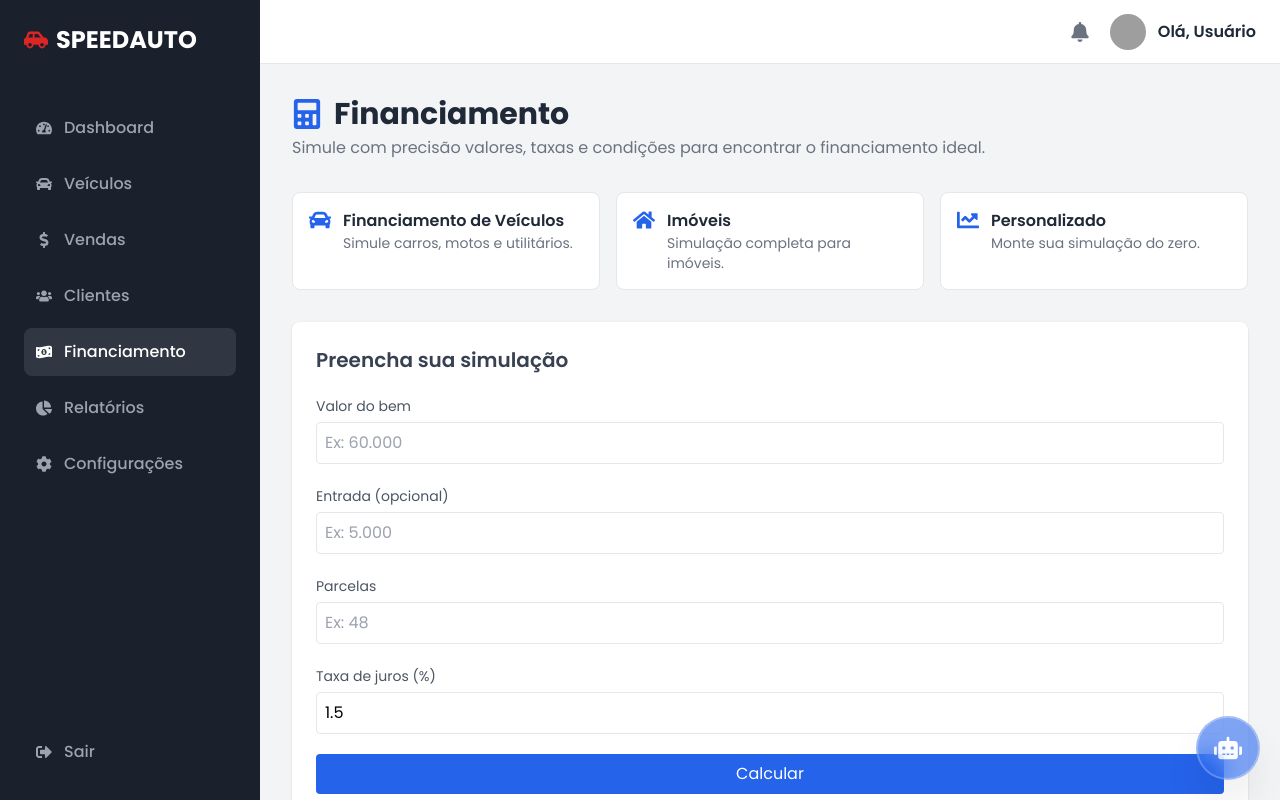
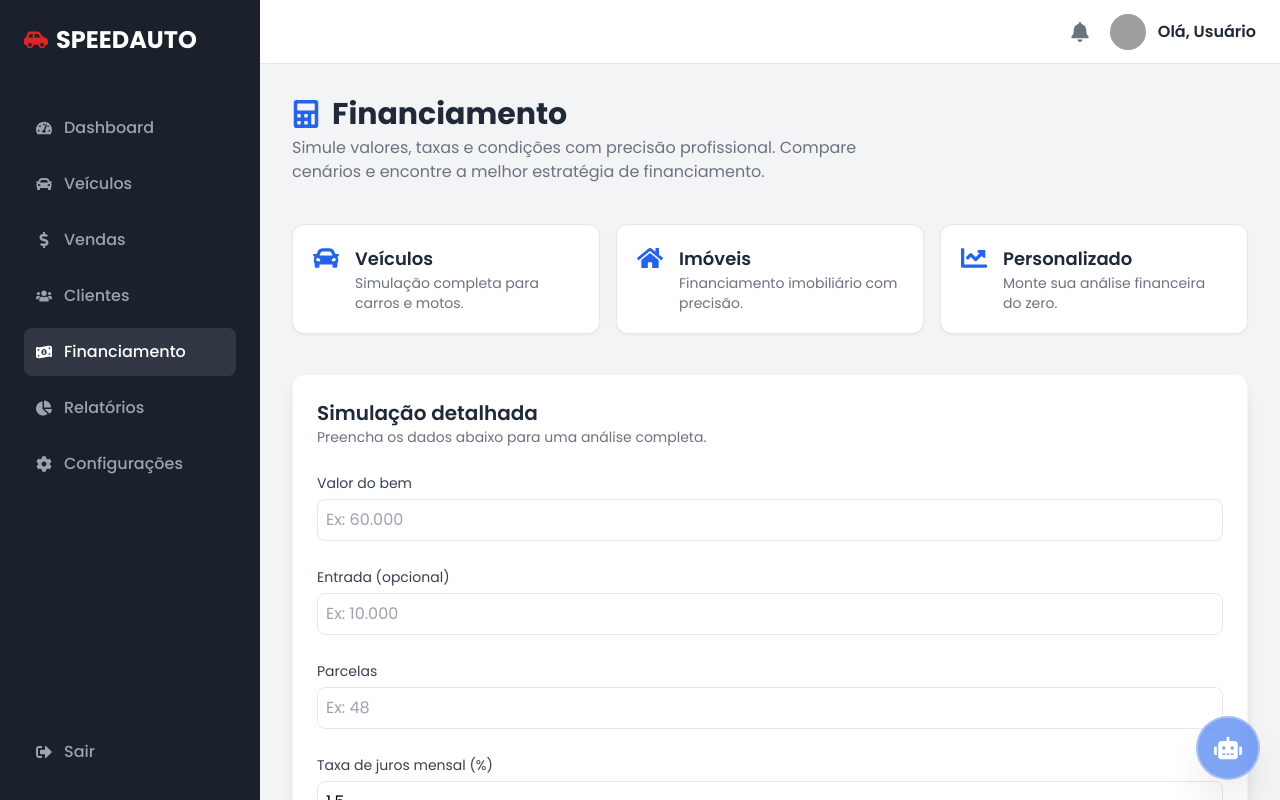
Before and after one commit to lukinhasc-dev/speedauto, a React (Vite) app in the folder front-end/: page /financiamento in a window 1280 px wide. Built offline with nearby package versions, Linux system fonts and the light colour scheme; grey boxes are pictures that could not be loaded.

Commit message:
ajustes na pagina de financiamento

```diff
--- a/front-end/src/pages/Financiamento.tsx
+++ b/front-end/src/pages/Financiamento.tsx
@@ -1,27 +1,40 @@
 "use client";
-import { useState, type ReactNode } from "react";
-import { FaCalculator, FaChartLine, FaCar, FaHome } from "react-icons/fa";
+import { useState } from "react";
+import { FaCalculator, FaChartLine, FaCar, FaHome, FaSpinner } from "react-icons/fa";
 
-type ResultadoSimulacao = {
+// ----- Função de máscara monetária -----
+function formatarMoeda(valor: number) {
+  if (!valor && valor !== 0) return "";
+  return Number(valor).toLocaleString("pt-BR", {
+    style: "currency",
+    currency: "BRL",
+  });
+}
+
+interface ResultadoSimulacao {
   valorFinanciado: number;
   parcelaFinal: number;
   total: number;
-} | null;
+}
 
 export default function FinanciamentoPage() {
-  const [valor, setValor] = useState<number | ''>('');
-  const [entrada, setEntrada] = useState<number | ''>('');
-  const [parcelas, setParcelas] = useState<number | ''>('');
+  const [valor, setValor] = useState<number | null>(null);
+  const [entrada, setEntrada] = useState<number | null>(null);
+  const [parcelas, setParcelas] = useState<number | null>(null);
   const [taxa, setTaxa] = useState<number>(1.5); // taxa padrão
-  const [resultado, setResultado] = useState<ResultadoSimulacao>(null);
+  const [resultado, setResultado] = useState<ResultadoSimulacao | null>(null);
+  const [loading, setLoading] = useState(false);
 
-  function calcular() {
-    if (!valor || !parcelas) return;
+  async function calcular() {
+    if (!valor || !parcelas || valor <= 0 || parcelas <= 0) return;
 
+    setLoading(true);
+    setResultado(null);
+
+    setTimeout(() => {
       const valorFinanciado = valor - (entrada || 0);
       const taxaDecimal = taxa / 100;
 
-    // Fórmula de financiamento com juros compostos
       const parcelaFinal =
         (valorFinanciado * taxaDecimal) /
         (1 - Math.pow(1 + taxaDecimal, -Number(parcelas)));
@@ -31,89 +44,125 @@ export default function FinanciamentoPage() {
         parcelaFinal,
         total: parcelaFinal * Number(parcelas),
       });
+
+      setLoading(false);
+    }, 800); // animação só pra UX profissional
   }
 
+  // ----- UI -----
   return (
-    <div className="space-y-8 mb-10">
+    <div className="space-y-10 mb-10">
 
-      {/* ---------- Cabeçalho ---------- */}
+      {/* HEADER */}
       <div>
         <h1 className="text-3xl font-bold text-gray-800 flex items-center gap-3">
-          <FaCalculator className="text-blue-600" />
+          <FaCalculator className="text-blue-600" size={28} />
           Financiamento
         </h1>
-        <p className="text-gray-500 mt-1">
-          Simule com precisão valores, taxas e condições para encontrar o financiamento ideal.
+        <p className="text-gray-500 mt-1 max-w-xl">
+          Simule valores, taxas e condições com precisão profissional. Compare cenários e encontre a melhor estratégia de financiamento.
         </p>
       </div>
 
-      {/* ---------- Opções rápidas ---------- */}
+      {/* CARDS DE CATEGORIAS */}
       <div className="grid grid-cols-1 md:grid-cols-3 gap-4">
         <CardOption
-          icon={<FaCar size={22} />}
-          title="Financiamento de Veículos"
-          desc="Simule carros, motos e utilitários."
-          onClick={() => setValor(50000)}
+          icon={<FaCar size={26} />}
+          title="Veículos"
+          desc="Simulação completa para carros e motos."
+          onClick={() => setValor(45000)}
         />
         <CardOption
-          icon={<FaHome size={22} />}
+          icon={<FaHome size={26} />}
           title="Imóveis"
-          desc="Simulação completa para imóveis."
-          onClick={() => setValor(300000)}
+          desc="Financiamento imobiliário com precisão."
+          onClick={() => setValor(280000)}
         />
         <CardOption
-          icon={<FaChartLine size={22} />}
+          icon={<FaChartLine size={26} />}
           title="Personalizado"
-          desc="Monte sua simulação do zero."
-          onClick={() => setValor('')}
+          desc="Monte sua análise financeira do zero."
+          onClick={() => setValor(null)}
         />
       </div>
 
-      {/* ---------- Formulário ---------- */}
-      <div className="bg-white shadow rounded-lg p-6 space-y-5">
+      {/* FORMULÁRIO PROFISSIONAL */}
+      <div className="bg-white shadow-lg border border-gray-100 rounded-xl p-6 space-y-6">
 
-        <h2 className="text-xl font-semibold text-gray-700">
-          Preencha sua simulação
+        <div>
+          <h2 className="text-xl font-semibold text-gray-800">
+            Simulação detalhada
           </h2>
+          <p className="text-sm text-gray-500">
+            Preencha os dados abaixo para uma análise completa.
+          </p>
+        </div>
 
-        <Input label="Valor do bem" value={valor} setValue={setValor} placeholder="Ex: 60.000" />
-        <Input label="Entrada (opcional)" value={entrada} setValue={setEntrada} placeholder="Ex: 5.000" />
-        <Input label="Parcelas" value={parcelas} setValue={setParcelas} placeholder="Ex: 48" />
+        <InputMonetario
+          label="Valor do bem"
+          value={valor}
+          setValue={setValor}
+          placeholder="Ex: 60.000"
+        />
 
-        {/* Taxa */}
-        <div className="space-y-1">
-          <label className="text-sm text-gray-600">Taxa de juros (%)</label>
-          <input
-            type="number"
+        <InputMonetario
+          label="Entrada (opcional)"
+          value={entrada}
+          setValue={setEntrada}
+          placeholder="Ex: 10.000"
+        />
+
+        <InputNumero
+          label="Parcelas"
+          value={parcelas}
+          setValue={setParcelas}
+          placeholder="Ex: 48"
+        />
+
+        <InputNumero
+          label="Taxa de juros mensal (%)"
           value={taxa}
-            onChange={(e) => setTaxa(Number(e.target.value))}
-            className="w-full border p-2 rounded"
+          setValue={setTaxa}
         />
-        </div>
 
         <button
           onClick={calcular}
-          className="mt-3 w-full bg-blue-600 hover:bg-blue-700 text-white py-2 rounded transition"
+          disabled={loading}
+          className="mt-3 w-full bg-blue-600 hover:bg-blue-700 text-white py-2 rounded-lg transition flex justify-center items-center gap-2"
         >
-          Calcular
+          {loading ? <FaSpinner className="animate-spin" /> : "Calcular simulação"}
         </button>
+
       </div>
 
-      {/* ---------- Resultado ---------- */}
+      {/* RESULTADO */}
       {resultado && (
-        <div className="bg-blue-50 border border-blue-200 p-6 rounded-lg space-y-3">
+        <div className="bg-blue-50 border border-blue-200 p-6 rounded-xl space-y-4 shadow-sm">
           <h2 className="text-xl font-semibold text-blue-700">Resultado da Simulação</h2>
 
-          <p className="text-gray-700">
-            <strong>Valor financiado:</strong> R$ {resultado.valorFinanciado.toFixed(2)}
+          <ResultadoItem label="Valor financiado" valor={resultado.valorFinanciado} />
+          <ResultadoItem label="Parcela mensal" valor={resultado.parcelaFinal} />
+          <ResultadoItem label="Total final pago" valor={resultado.total} />
+
+          <p className="text-sm text-blue-700/80 mt-2 border-t border-blue-200 pt-3">
+            *Valores simulados apenas para referência. Condições reais podem variar conforme instituição financeira.
+          </p>
+        </div>
+      )}
+
+      {/* BOX DE DETALHAMENTO FINANCEIRO */}
+      {resultado && (
+        <div className="bg-white shadow border border-gray-200 p-6 rounded-xl space-y-3">
+          <h3 className="text-lg font-semibold text-gray-800">Detalhamento Técnico</h3>
+
+          <p className="text-sm text-gray-600">
+            • Modelo: Juros compostos (tabela Price)
+            • Fórmula aplicada: PMT = PV × i / (1 - (1+i)<sup>-n</sup>)
+            • Taxa mensal utilizada: {taxa}%
           </p>
 
-          <p className="text-gray-700">
-            <strong>Parcela mensal:</strong> R$ {resultado.parcelaFinal.toFixed(2)}
-          </p>
-
-          <p className="text-gray-700">
-            <strong>Total final pago:</strong> R$ {resultado.total.toFixed(2)}
+          <p className="text-sm text-gray-500">
+            *Ideal para uso profissional em análises financeiras, dashboards e módulos de crédito.
           </p>
         </div>
       )}
@@ -122,48 +171,83 @@ export default function FinanciamentoPage() {
   );
 }
 
-/* ------------------ COMPONENTES ------------------ */
+/* ------------------ COMPONENTES PROFISSIONAIS ------------------ */
 
-type CardOptionProps = {
-  icon: ReactNode;
+interface CardOptionProps {
+  icon: React.ReactNode;
   title: string;
   desc: string;
-  onClick?: () => void;
-};
+  onClick: () => void;
+}
 
 function CardOption({ icon, title, desc, onClick }: CardOptionProps) {
   return (
     <button
       onClick={onClick}
-      className="bg-white border hover:border-blue-400 hover:shadow-md transition p-4 rounded-lg text-left flex gap-3"
+      className="bg-white shadow-sm border hover:border-blue-400 hover:shadow-md transition p-5 rounded-xl text-left flex gap-4 items-start"
     >
       <div className="text-blue-600">{icon}</div>
       <div>
-        <h3 className="font-semibold text-gray-800">{title}</h3>
+        <h3 className="font-semibold text-gray-800 text-lg">{title}</h3>
         <p className="text-sm text-gray-500">{desc}</p>
       </div>
     </button>
   );
 }
 
-type InputProps = {
+interface InputMonetarioProps {
   label: string;
-  value: number | '';
-  setValue: (v: number | '') => void;
-  placeholder?: string;
-};
+  value: number | null;
+  setValue: (value: number) => void;
+  placeholder: string;
+}
 
-function Input({ label, value, setValue, placeholder }: InputProps) {
+function InputMonetario({ label, value, setValue, placeholder }: InputMonetarioProps) {
   return (
     <div className="space-y-1">
-      <label className="text-sm text-gray-600">{label}</label>
+      <label className="text-sm text-gray-700">{label}</label>
       <input
         type="number"
-        value={value}
+        value={value ?? ""}
         onChange={(e) => setValue(Number(e.target.value))}
         placeholder={placeholder}
-        className="w-full border p-2 rounded"
+        className="w-full border p-2 rounded-lg focus:ring-2 focus:ring-blue-400 focus:border-blue-400 outline-none"
       />
     </div>
   );
 }
+
+interface InputNumeroProps {
+  label: string;
+  value: number | null;
+  setValue: (value: number) => void;
+  placeholder?: string;
+}
+
+function InputNumero({ label, value, setValue, placeholder }: InputNumeroProps) {
+  return (
+    <div className="space-y-1">
+      <label className="text-sm text-gray-700">{label}</label>
+      <input
+        type="number"
+        value={value ?? ""}
+        onChange={(e) => setValue(Number(e.target.value))}
+        placeholder={placeholder}
+        className="w-full border p-2 rounded-lg focus:ring-2 focus:ring-blue-400 focus:border-blue-400 outline-none"
+      />
+    </div>
+  );
+}
+
+interface ResultadoItemProps {
+  label: string;
+  valor: number;
+}
+
+function ResultadoItem({ label, valor }: ResultadoItemProps) {
+  return (
+    <p className="text-gray-700">
+      <strong>{label}:</strong> {formatarMoeda(valor)}
+    </p>
+  );
+}
```
Also changed, not shown: front-end/src/components/Footer.tsx (added). Lines whose indentation alone changed are shown as unchanged.
